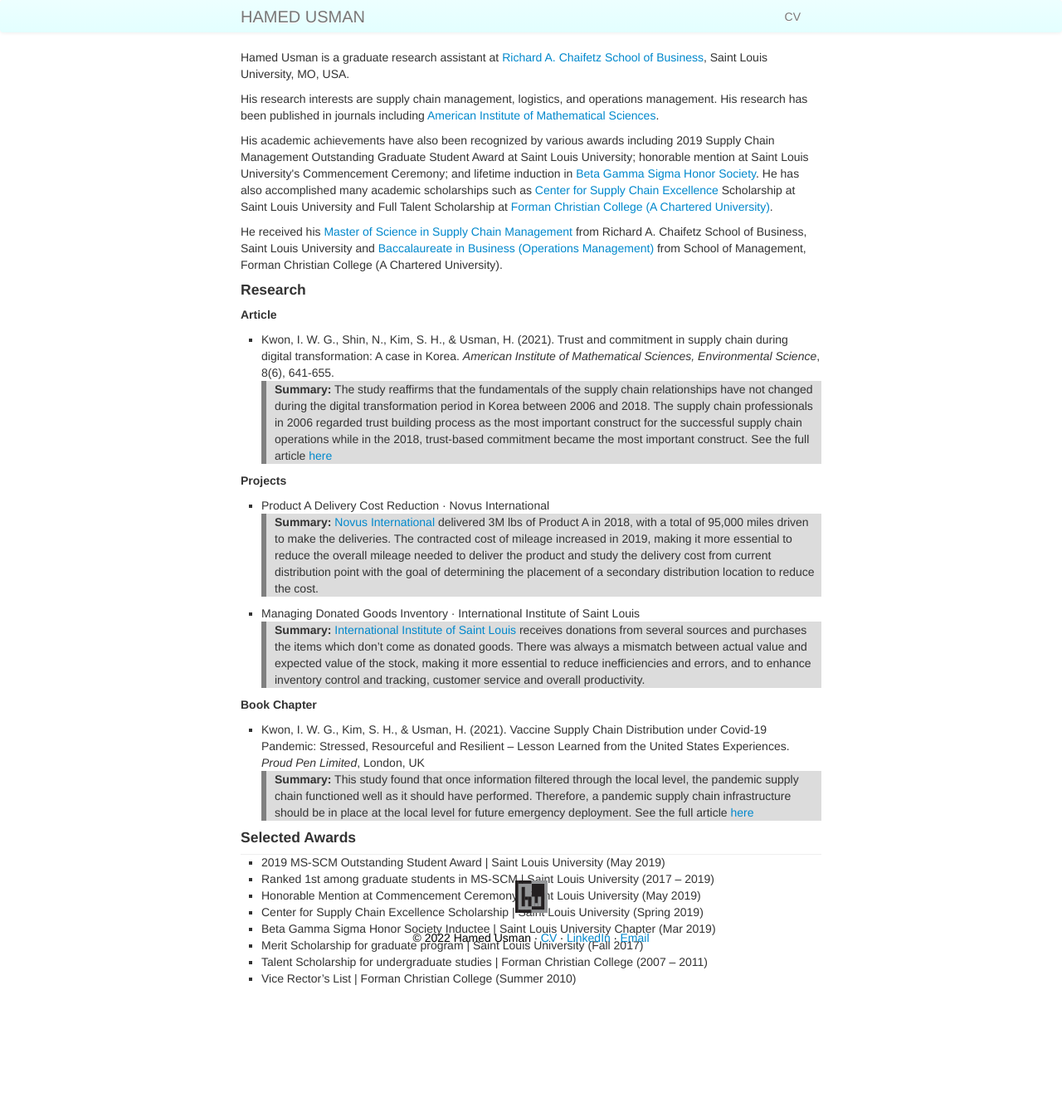
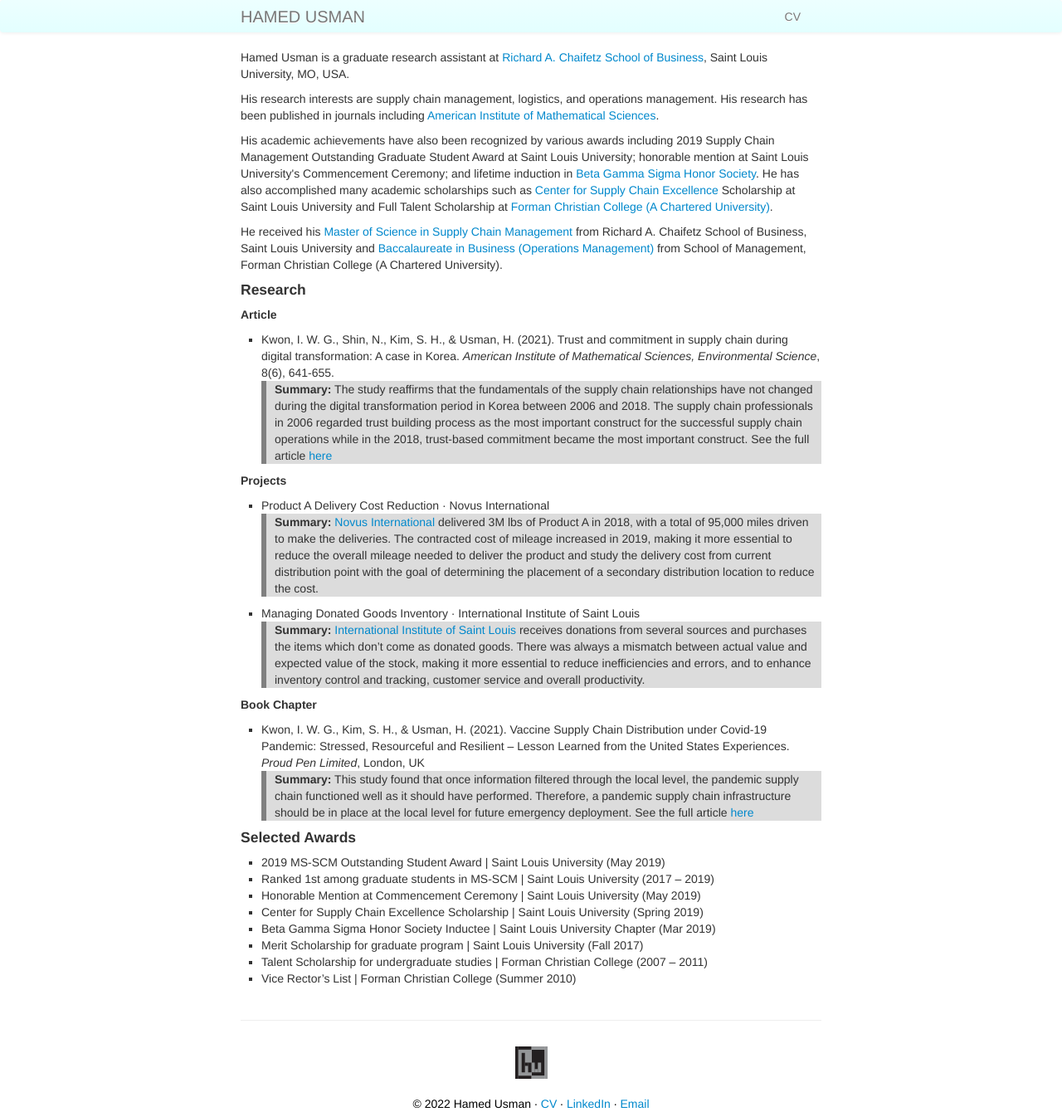
Before and after one commit to hamedusman/hamedusman.github.io, a Jekyll site: the page built from index.md, in a window 1280 px wide. Shown: the whole page at 83% size. Built offline with Jekyll 4.4.1, drawn with Linux system fonts in a browser that asks for light colours; before the commit the page ends 1189 px from its top, so only the background shows below that.

Commit message:
Update my_custom_css.css

```diff
--- a/assets/themes/twitter/css/my_custom_css.css
+++ b/assets/themes/twitter/css/my_custom_css.css
@@ -131,21 +131,6 @@
   list-style-type: square;
 }
 
-.section {
-  width: 100%;
-  height: 0px;
-  background-color: none;
-}
-
-.section p {
-  color: black;
-  font-size: 100%;
-  text-align: left;
-  /*line-height: 0px;*/ /* Keep it same with footer height - Disabled to correct the hover-underline-animation */
-  margin-top: auto;
-  margin-bottom: auto;
-}
-
 .footer {
   width: 100%;
   height: 0px;
```
